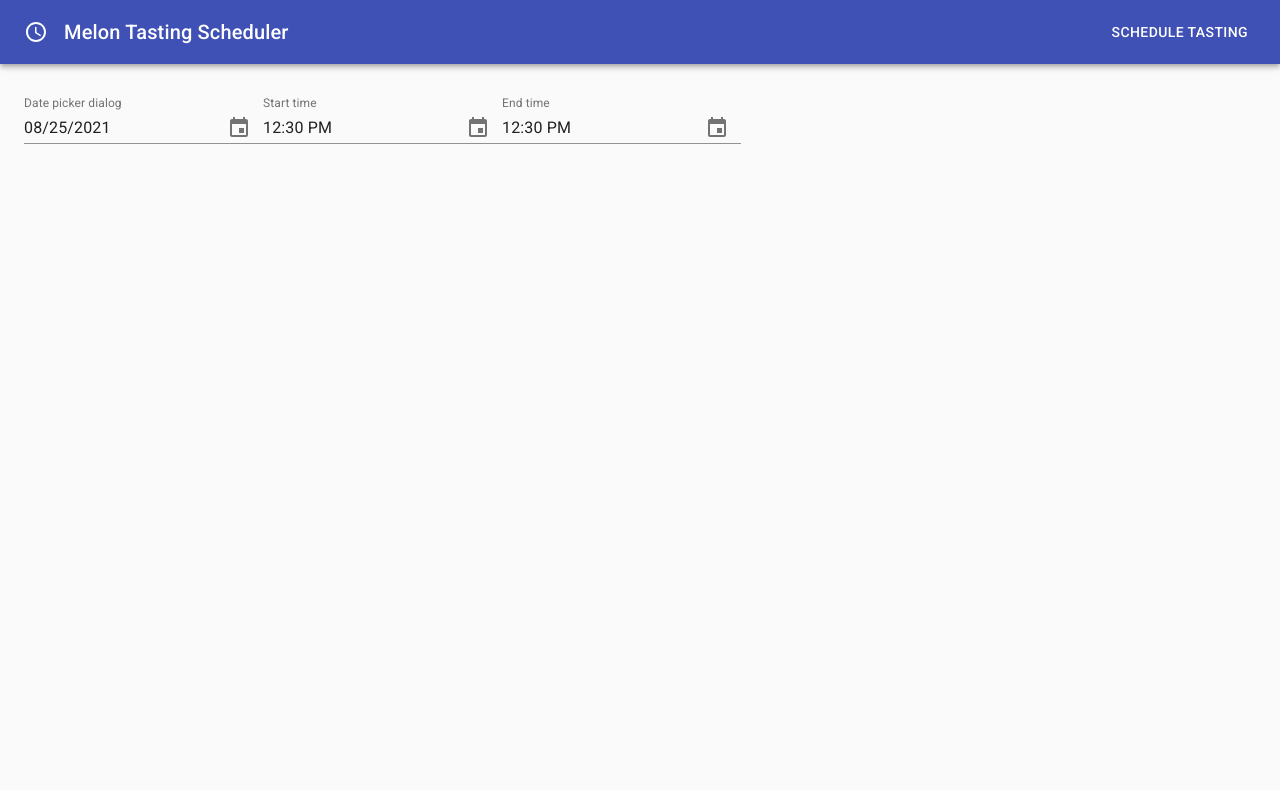
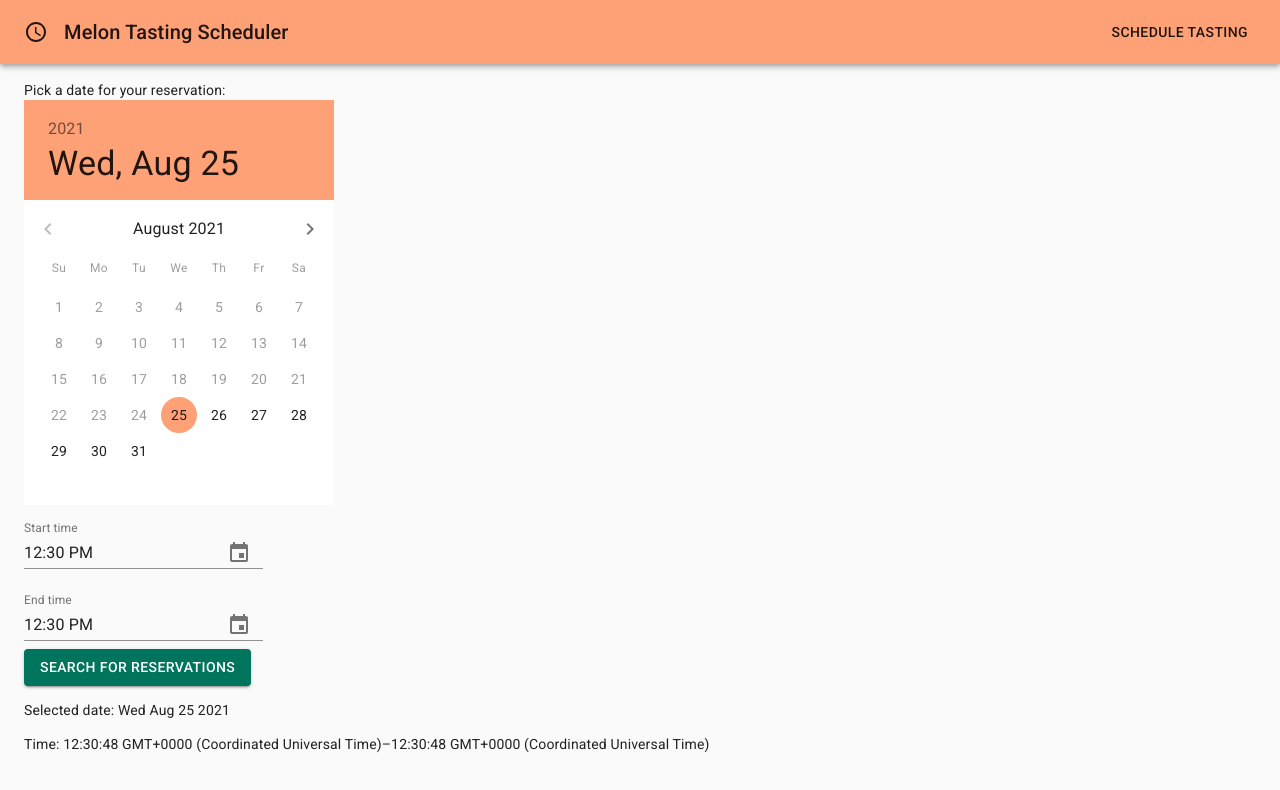
Before and after one commit to seemaullal/melon-reservations, a React (Create React App) app: page /schedule in a window 1280 px wide. Shown: the top 790 px of the page. Built offline with nearby package versions, Linux system fonts and the light colour scheme.

Commit message:
start building schedule, add styles

```diff
--- a/src/App.js
+++ b/src/App.js
@@ -12,9 +12,27 @@ import {
   CssBaseline,
   Button,
 } from "@material-ui/core";
-import { makeStyles } from "@material-ui/core/styles";
+import {
+  makeStyles,
+  createTheme,
+  ThemeProvider,
+} from "@material-ui/core/styles";
 import ScheduleIcon from "@material-ui/icons/Schedule";
+import green from "@material-ui/core/colors/green";
+import pink from "@material-ui/core/colors/pink";
+
 import Schedule from "./components/Schedule";
+
+const theme = createTheme({
+  palette: {
+    primary: {
+      main: '#ffa177',
+    },
+    secondary: {
+      main: green["A100"],
+    },
+  },
+});
 
 function App() {
   const useStyles = makeStyles((theme) => ({
@@ -32,6 +50,7 @@ function App() {
   const classes = useStyles();
 
   return (
+    <ThemeProvider theme={theme}>
       <BrowserRouter>
         <CssBaseline />
         <AppBar position="static" className={classes.appBar}>
@@ -56,6 +75,7 @@ function App() {
           </Route>
         </Switch>
       </BrowserRouter>
+    </ThemeProvider>
   );
 }
 
--- a/src/components/Schedule.jsx
+++ b/src/components/Schedule.jsx
@@ -1,6 +1,8 @@
 import { useState } from "react";
 import "date-fns";
-import { Container } from "@material-ui/core";
+import { startOfDay } from "date-fns";
+import { Button, Container, Grid } from "@material-ui/core";
+import { makeStyles } from "@material-ui/core/styles";
 import DateFnsUtils from "@date-io/date-fns";
 import {
   MuiPickersUtilsProvider,
@@ -10,10 +12,36 @@ import {
 
 export default function Schedule() {
   const [selectedDate, setSelectedDate] = useState(new Date());
+  const [startTime, setStartTime] = useState(new Date());
+  const [endTime, setEndTime] = useState(new Date());
+  const useStyles = makeStyles((theme) => ({
+    label: {
+      justifyContent: "left",
+    },
+    submitBtn: {
+      backgroundColor: "#00745d",
+      color: "white",
+      "&:hover": {
+        backgroundColor: "#015041",
+        borderColor: "#54ffde",
+        boxShadow: "none",
+      },
+    },
+  }));
 
+  const classes = useStyles();
   return (
     <Container maxWidth="lg">
       <MuiPickersUtilsProvider utils={DateFnsUtils}>
+        <Grid
+          container
+          direction="column"
+          justifyContent="center"
+          alignItems="flex-start"
+        >
+          <div className={classes.label} htmlFor="date-picker-dialog">
+            Pick a date for your reservation:
+          </div>
           <KeyboardDatePicker
             margin="normal"
             id="date-picker-dialog"
@@ -24,13 +52,15 @@ export default function Schedule() {
             KeyboardButtonProps={{
               "aria-label": "change date",
             }}
+            minDate={startOfDay(new Date())}
+            variant="static"
           />
           <KeyboardTimePicker
             margin="normal"
             id="time-picker"
             label="Start time"
-          value={selectedDate}
-          onChange={(time) => setSelectedDate(time)}
+            value={startTime}
+            onChange={(time) => setStartTime(time)}
             KeyboardButtonProps={{
               "aria-label": "change start time",
             }}
@@ -39,12 +69,22 @@ export default function Schedule() {
             margin="normal"
             id="time-picker"
             label="End time"
-          value={selectedDate}
-          onChange={(time) => setSelectedDate(time)}
+            value={endTime}
+            onChange={(time) => setEndTime(time)}
             KeyboardButtonProps={{
               "aria-label": "change end time",
             }}
           />
+          <Button variant="contained" className={classes.submitBtn}>
+            Search for reservations
+          </Button>
+        </Grid>
+        <div>
+          <p>Selected date: {selectedDate.toDateString()}</p>
+          <p>
+            Time: {startTime.toTimeString()}–{endTime.toTimeString()}
+          </p>
+        </div>
       </MuiPickersUtilsProvider>
     </Container>
   );
```
Lines whose indentation alone changed are shown as unchanged.
